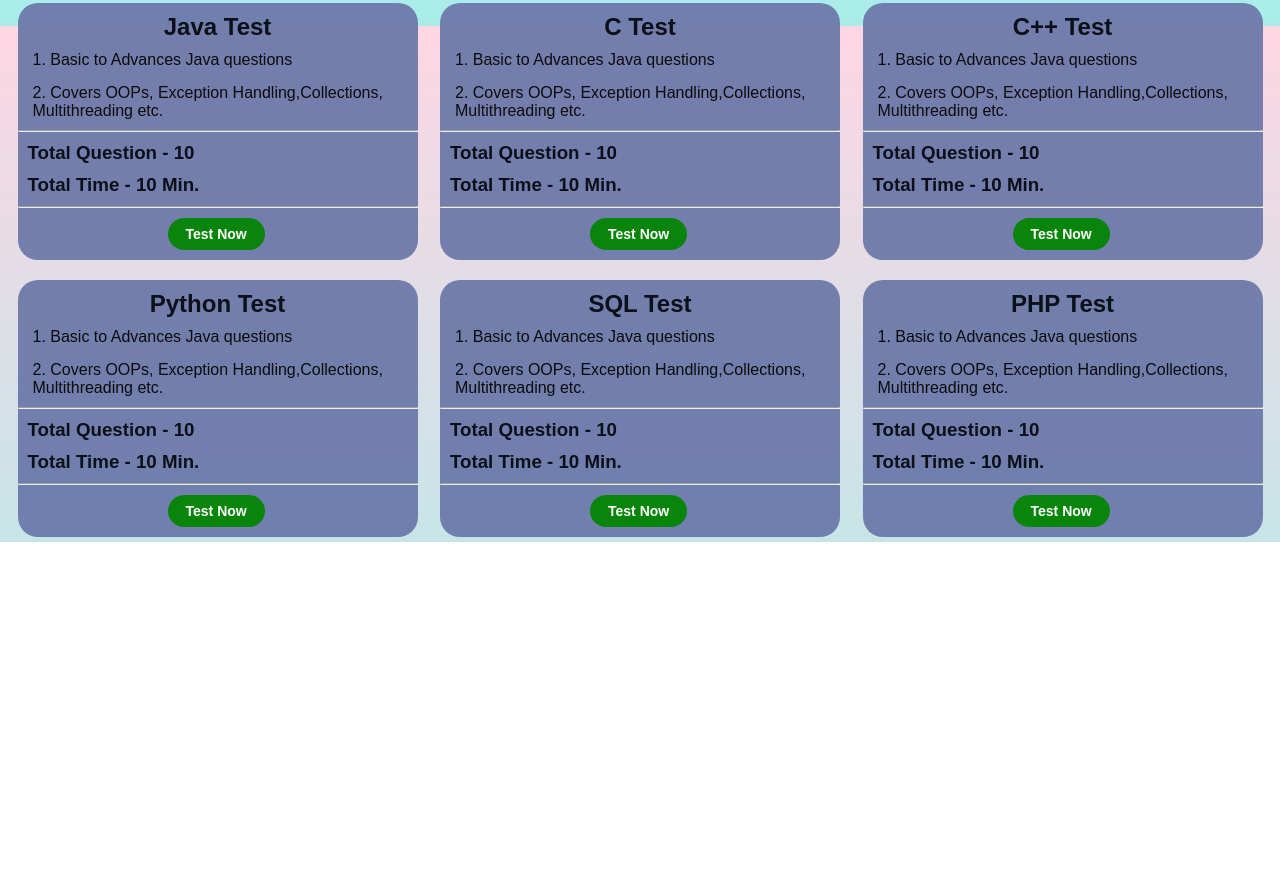
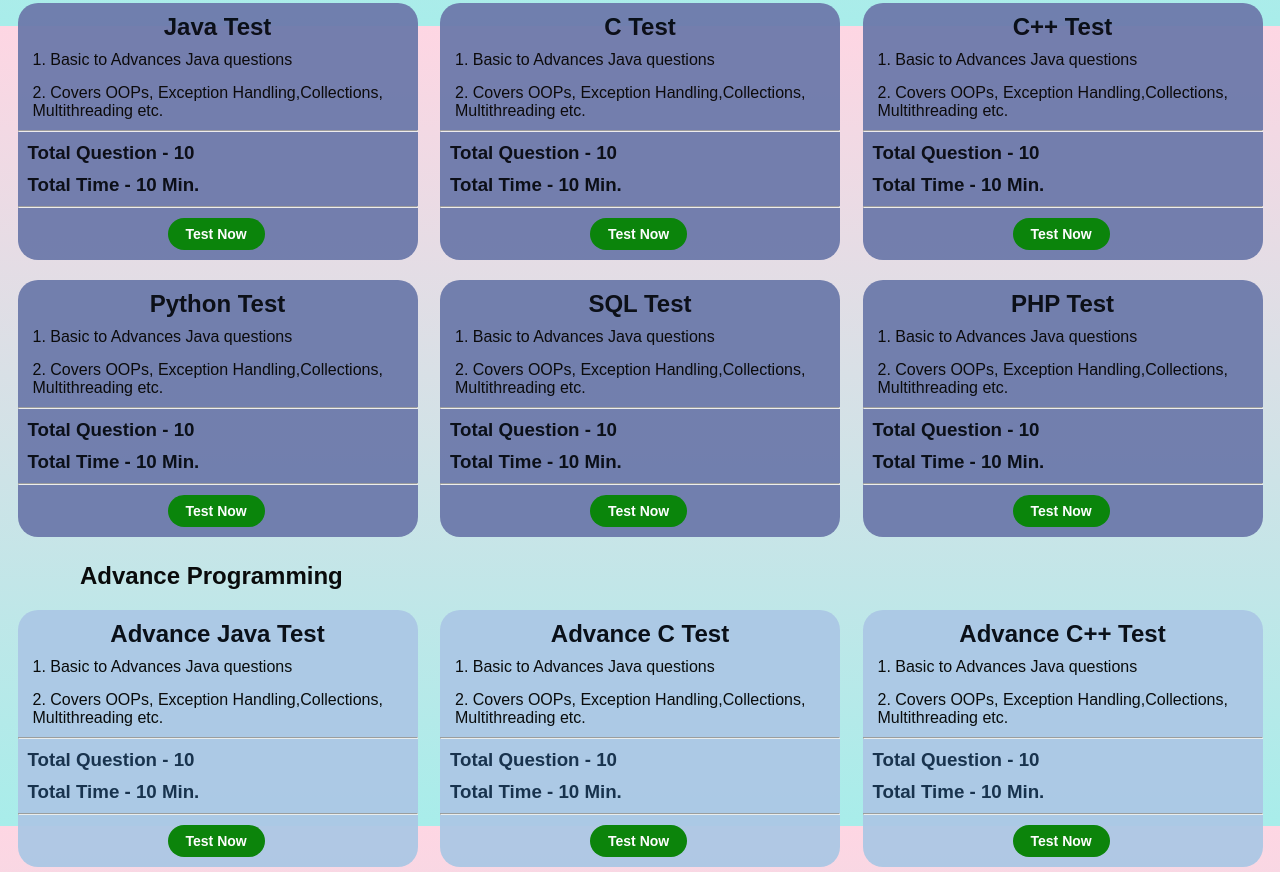
Before and after one commit to 131MohitYadav/Quiz_App-Project, a plain HTML site: page Home.html in a window 1280 px wide. Shown: the part 774-1646 px from the top of the page. Before the commit the page ends 1316 px from the top, so only its background shows below. Drawn offline with Linux system fonts and the light colour scheme.

Commit message:
22 feb 2025

```diff
--- a/Home.html
+++ b/Home.html
@@ -195,5 +195,72 @@
 
     </section>
 
+
+
+    <h2 class="head_3">Advance Programming</h2>
+    <section class="main">
+
+        <div class="ch2">
+            <h1> Advance Java Test</h1>
+            <ul class="list_1">
+                <li>Basic to Advances Java questions</li>
+                <li>Covers OOPs, Exception Handling,Collections, <br> Multithreading etc.</li>
+
+            </ul>
+            <hr>
+            <h3>Total Question - 10</h3>
+            <h3>Total Time - 10 Min.</h3>
+            <hr>
+            <div class="actions">
+                <a href="java.html">
+                    <button class="btn_11">Test Now</button>
+                </a>
+
+            </div>
+
+        </div>
+
+        <div class="ch2">
+            <h1> Advance C Test</h1>
+            <ul class="list_1">
+                <li>Basic to Advances Java questions</li>
+                <li>Covers OOPs, Exception Handling,Collections, <br> Multithreading etc.</li>
+
+            </ul>
+            <hr>
+            <h3>Total Question - 10</h3>
+            <h3>Total Time - 10 Min.</h3>
+            <hr>
+            <div class="actions">
+                <a href="java.html">
+                    <button class="btn_11">Test Now</button>
+                </a>
+
+            </div>
+
+        </div>
+
+        <div class="ch2">
+            <h1> Advance C++ Test</h1>
+            <ul class="list_1">
+                <li>Basic to Advances Java questions</li>
+                <li>Covers OOPs, Exception Handling,Collections, <br> Multithreading etc.</li>
+
+            </ul>
+            <hr>
+            <h3>Total Question - 10</h3>
+            <h3>Total Time - 10 Min.</h3>
+            <hr>
+            <div class="actions">
+                <a href="java.html">
+                    <button class="btn_11">Test Now</button>
+                </a>
+
+            </div>
+
+        </div>
+
+    </section>
+
 </body>
 </html>
--- a/index.css
+++ b/index.css
@@ -548,6 +548,12 @@ body {
 .head_2{
     margin-left: 80px;
 }
+
+.head_3{
+    margin-left: 80px;
+    margin-top: 20px;
+    margin-bottom: 5px;
+}
 #para_1{
     text-align: center;
 
@@ -558,11 +564,22 @@ body {
     margin-top: 10px;
     font-weight: bold;
 }
+.ch2 h1{
+    text-align: center;
+    color: #01050E;
+    margin-top: 10px;
+    font-weight: bold;
+
+}
 .ch1 h3{
     color: #01050E;
     margin: 10px;
 }
-.ch1 button{
+.ch2 h3{
+    color: #112A46;
+    margin: 10px;
+}
+.ch1.ch2 button{
     text-align: center;
     margin-right: 40px;
 }
@@ -571,8 +588,13 @@ body {
     margin-left: 10px;
     background-color:#6D7AAB;
 }
+.ch2 li{
+    margin: 5px;
+    margin-left: 10px;
+    background-color:#ACC8E5;
+}
 
-.ch1,.ch2,.ch3{
+.ch1{
     width: 400px;
     height: auto;
     margin: 5px;
@@ -582,3 +604,14 @@ body {
     border: none;
     transition: all 0.3s ease;
 }
+.ch2{
+    width: 400px;
+    height: auto;
+    margin: 5px;
+    margin-top: 15px;
+    background-color: #ACC8E5;
+    border-radius: 20px;
+    border: none;
+    transition: all 0.3s ease;
+
+}
```
